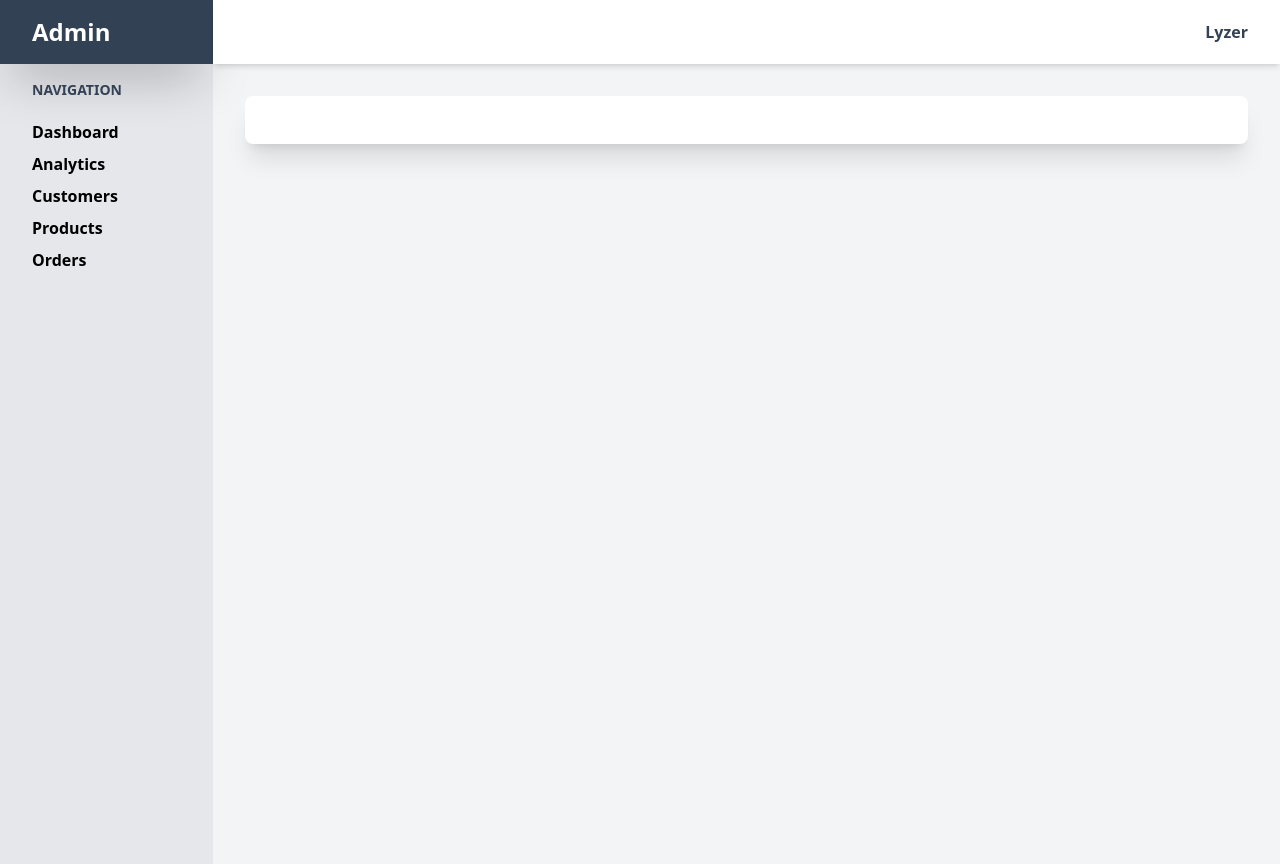
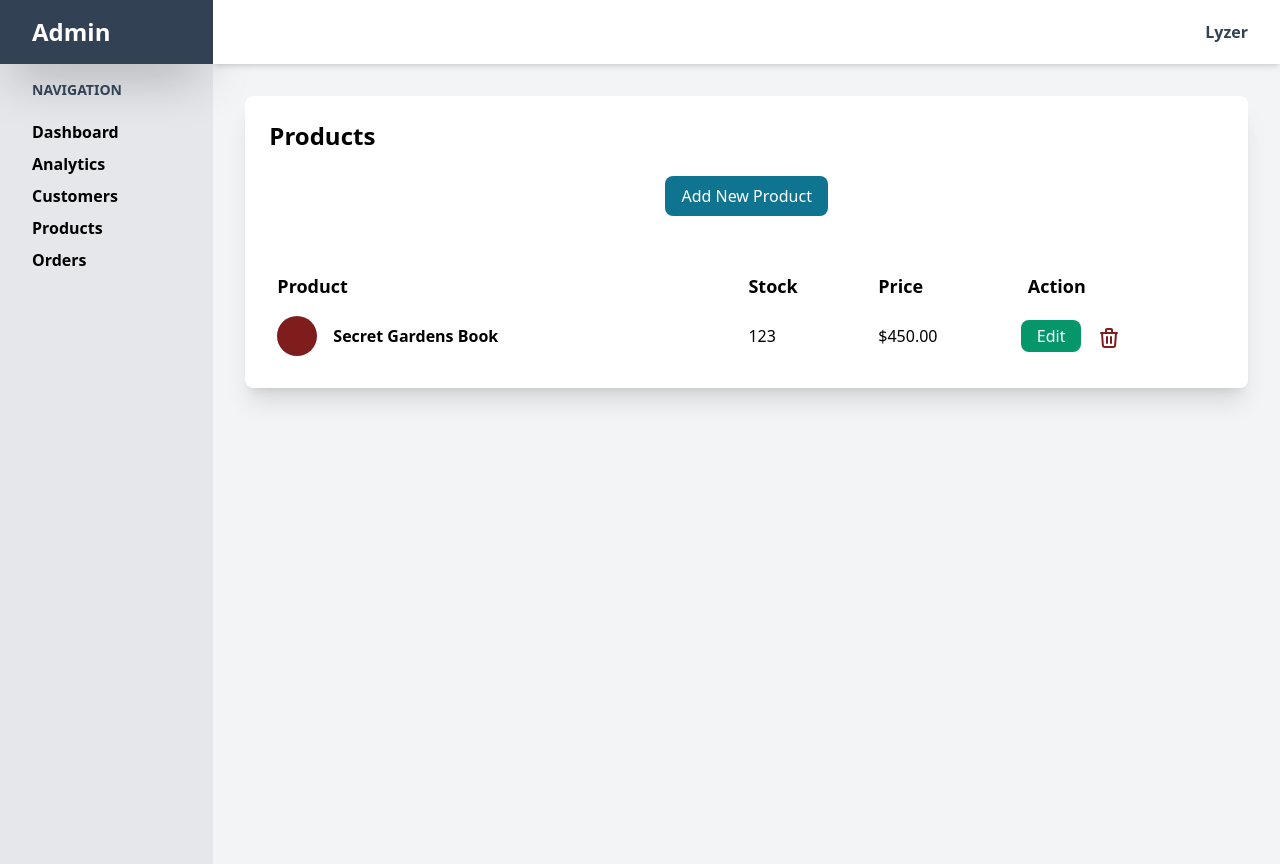
Before and after one commit to mercklyzer/shop-admin, a React (Create React App) app: page /products in a window 1280 px wide. Built offline with nearby package versions, Linux system fonts and the light colour scheme.

Commit message:
Add products page

```diff
--- a/src/pages/Products.js
+++ b/src/pages/Products.js
@@ -1,9 +1,46 @@
 import React from "react"
+import { useNavigate } from "react-router-dom"
 
 const Products = (props) => {
+    const navigate = useNavigate()
+
     return (
         <div className="p-6 shadow-xl bg-white rounded-lg">
+            <div className="text-2xl font-bold">Products</div>
 
+            <div className="flex justify-center items-cecnter">
+                <div
+                    className="px-4 py-2 bg-cyan-700 text-white rounded-lg cursor-pointer mt-6 mb-12 hover:bg-cyan-900 duration-100"
+                    onClick={() => navigate('/products/add')}
+                >
+                    Add New Product
+                </div>
+            </div>
+
+            <table className="w-full">
+                <thead>
+                    <tr className="">
+                        <th className="text-left p-2 text-lg">Product</th>
+                        <th className="text-left p-2 text-lg">Stock</th>
+                        <th className="text-left p-2 text-lg">Price</th>
+                        <th className="text-left p-2 text-lg">Action</th>
+                    </tr>
+                </thead>
+                <tbody>
+                    <tr>
+                        <td className="p-2 flex items-center">
+                            <div className="w-10 h-10 bg-red-900 rounded-full"></div>
+                            <div className="ml-4 font-semibold">Secret Gardens Book</div>
+                        </td>
+                        <td className="p-2">123</td>
+                        <td className="p-2">$450.00</td>
+                        <td className="">
+                            <div className="mr-4 inline-block px-4 py-1 bg-emerald-600 text-white rounded-lg cursor-pointer hover:bg-emerald-800 duration-150">Edit</div>
+                            <svg class="w-6 h-6 inline-block stroke-red-900 hover:stroke-red-600 duration-100 cursor-pointer" fill="none" viewBox="0 0 24 24" xmlns="http://www.w3.org/2000/svg"><path strokeLinecap="round" strokeLinejoin="round" strokeWidth="2" d="M19 7l-.867 12.142A2 2 0 0116.138 21H7.862a2 2 0 01-1.995-1.858L5 7m5 4v6m4-6v6m1-10V4a1 1 0 00-1-1h-4a1 1 0 00-1 1v3M4 7h16"></path></svg>
+                        </td>
+                    </tr>
+                </tbody>
+            </table>
         </div>
     )
 }
```
Also changed, not shown: src/pages/AddProduct.js (added).
